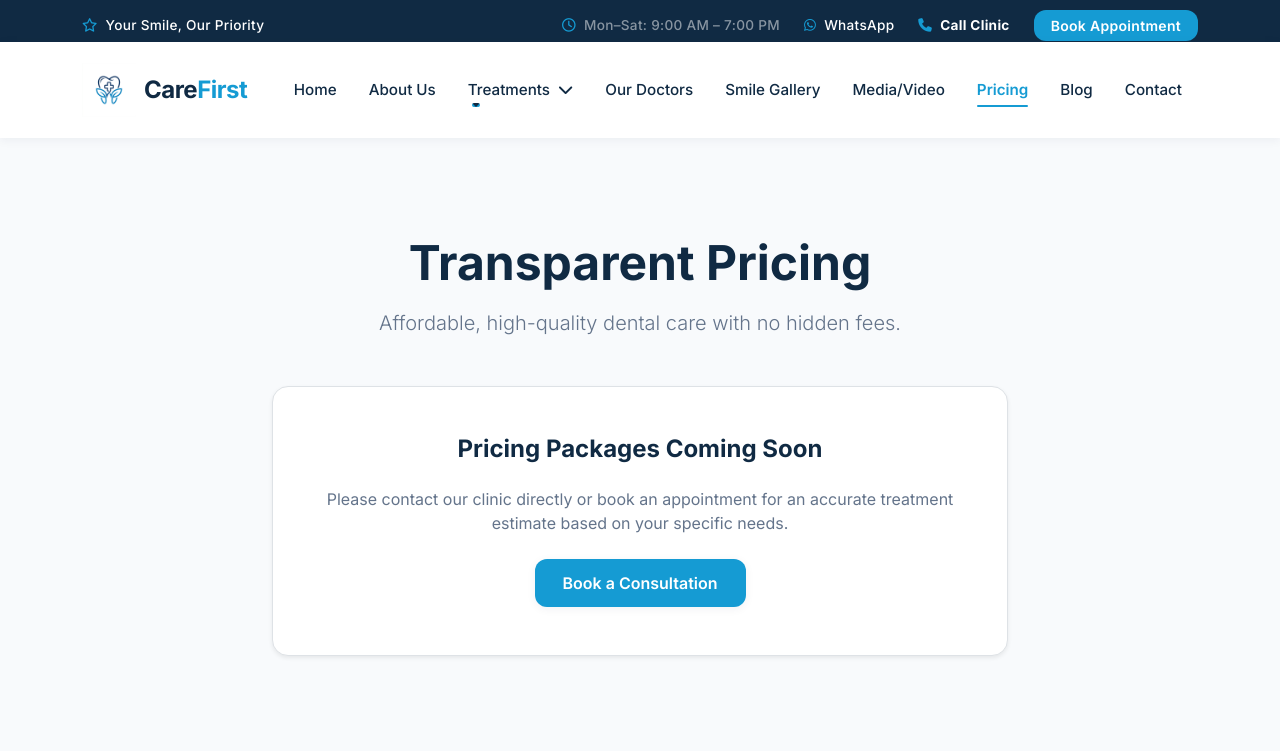
After one commit to gangasagar12/carefirst-dental-clinic, a Django app: page /pricing/ in a window 1280 px wide. The commit adds this page. Shown: the top 751 px of the page. Run offline with Django 5.2, Linux system fonts and the light colour scheme.

Commit message:
Update logo to include text, align navbar right, and add pricing section

```diff
--- a/main/urls.py
+++ b/main/urls.py
@@ -12,4 +12,5 @@ urlpatterns = [
     path('contact/', views.contact, name='contact'),
     path('appointment/', views.appointment, name='appointment'),
     path('media/', views.media, name='media'),
+    path('pricing/', views.pricing, name='pricing'),
 ]
--- a/main/views.py
+++ b/main/views.py
@@ -29,3 +29,6 @@ def appointment(request):
 
 def media(request):
     return render(request, 'pages/media.html')
+
+def pricing(request):
+    return render(request, 'pages/pricing.html')
--- a/templates/includes/navbar.html
+++ b/templates/includes/navbar.html
@@ -3,8 +3,9 @@
     <div class="container position-relative">
 
         <!-- Logo -->
-        <a class="navbar-brand" href="{% url 'home' %}">
-            <img src="{% static 'images/logo.png' %}" alt="CareFirst Dental Clinic Logo" height="45" style="object-fit: contain;" onerror="this.outerHTML='<span style=\'font-weight: 700; color: var(--navy); font-size: 1.6rem; letter-spacing: -0.5px;\'>Care<span style=\'color: var(--primary-blue);\'>First</span></span>'">
+        <a class="navbar-brand d-flex align-items-center" href="{% url 'home' %}">
+            <img src="{% static 'images/logo.png' %}" alt="CareFirst Dental Clinic Logo" height="40" style="object-fit: contain;">
+            <span class="fw-bold ms-2" style="color: var(--navy); font-size: 1.5rem; letter-spacing: -0.5px;">Care<span style="color: var(--primary-blue);">First</span></span>
         </a>
 
         <!-- Mobile Toggle Button -->
@@ -15,7 +16,7 @@
         <!-- Navbar Links & CTA -->
         <div class="collapse navbar-collapse" id="navbarCollapse">
             <!-- Centered Navigation -->
-            <ul class="navbar-nav mx-auto mb-2 mb-lg-0">
+            <ul class="navbar-nav ms-auto mb-2 mb-lg-0">
                 <li class="nav-item">
                     <a class="nav-link {% if request.resolver_match.url_name == 'home' %}active{% endif %}" href="{% url 'home' %}">Home</a>
                 </li>
@@ -69,6 +70,9 @@
                     <a class="nav-link {% if request.resolver_match.url_name == 'media' %}active{% endif %}" href="{% url 'media' %}">Media/Video</a>
                 </li>
                 <li class="nav-item">
+                    <a class="nav-link {% if request.resolver_match.url_name == 'pricing' %}active{% endif %}" href="{% url 'pricing' %}">Pricing</a>
+                </li>
+                <li class="nav-item">
                     <a class="nav-link {% if request.resolver_match.url_name == 'blog' %}active{% endif %}" href="{% url 'blog' %}">Blog</a>
                 </li>
                 <li class="nav-item">
--- /dev/null
+++ b/templates/pages/pricing.html
@@ -0,0 +1,23 @@
+{% extends 'base.html' %}
+{% load static %}
+
+{% block title %}Pricing & Packages | CareFirst Dental Clinic{% endblock %}
+
+{% block content %}
+<section class="py-5 bg-gray-50 text-center">
+    <div class="container py-5">
+        <h1 class="display-5 fw-bold text-navy mb-3">Transparent Pricing</h1>
+        <p class="lead text-secondary-brand">Affordable, high-quality dental care with no hidden fees.</p>
+
+        <div class="row mt-5 justify-content-center">
+            <div class="col-md-8">
+                <div class="bg-white p-5 rounded-4 shadow-sm border">
+                    <h3 class="h4 fw-bold text-navy mb-4">Pricing Packages Coming Soon</h3>
+                    <p class="text-secondary-brand mb-0">Please contact our clinic directly or book an appointment for an accurate treatment estimate based on your specific needs.</p>
+                    <a href="{% url 'appointment' %}" class="btn btn-primary mt-4">Book a Consultation</a>
+                </div>
+            </div>
+        </div>
+    </div>
+</section>
+{% endblock %}
```
